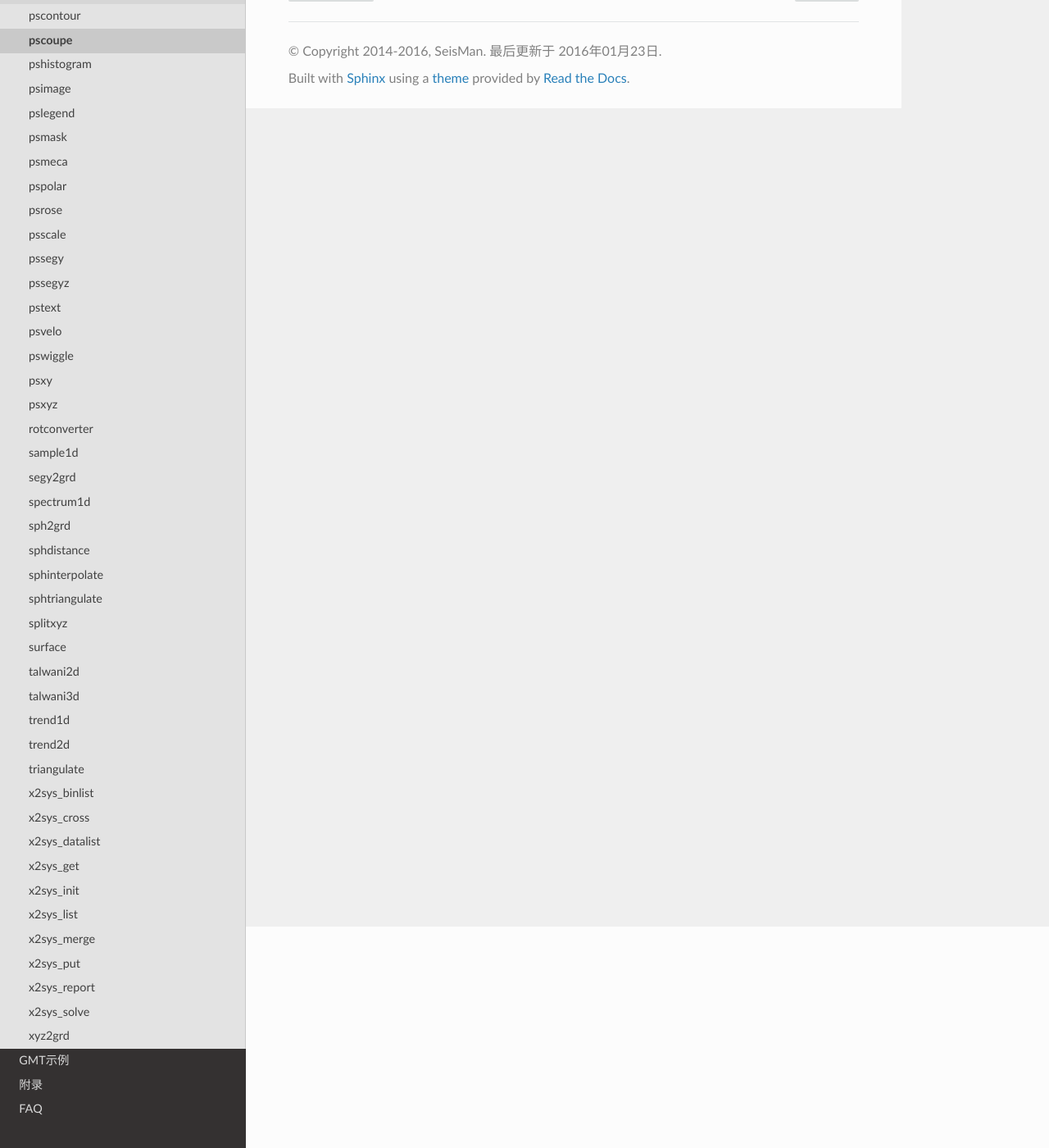
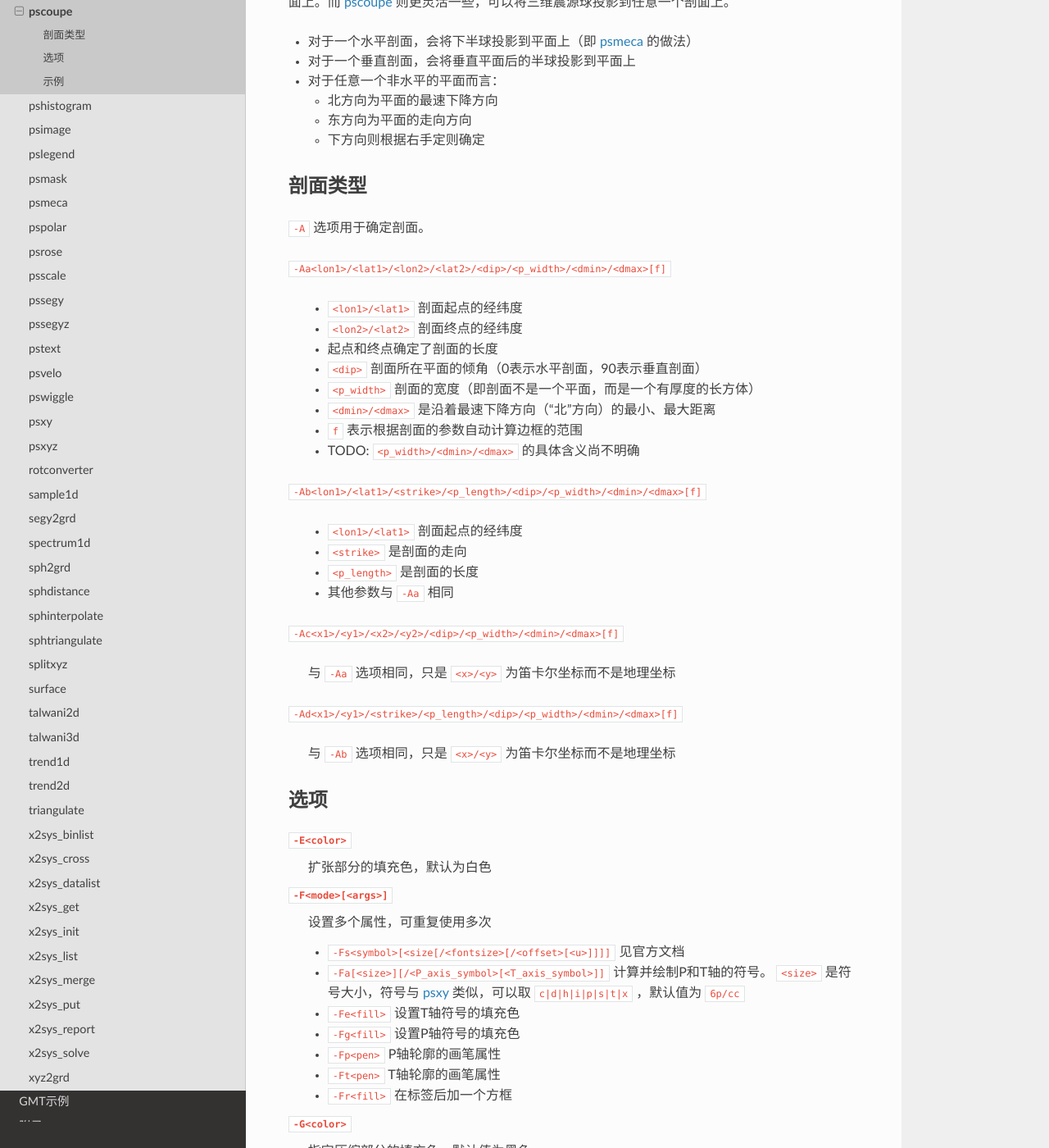
Before and after one commit to seisman/GMT5_Docs, a Sphinx documentation site: the page built from source/pscoupe.rst, in a window 1280 px wide and 1400 px high, scrolled down 270 px. Shown: the whole window at 82% size. Built offline with Sphinx 7.4.7 and the Read the Docs theme 2.0.0, drawn with Linux system fonts in a browser that asks for light colours; pages that are not in the unit, such as notebooks, are missing from menus; some of the changed text lies outside the part shown.

Commit message:
add pscoupe

```diff
--- a/source/pscoupe.rst
+++ b/source/pscoupe.rst
@@ -5,3 +5,115 @@
 
 - 官方文档： :ref:`gmt:pscoupe`
 - 简介：绘制震源机制解的剖面图
+
+:doc:`psmeca` 在绘制震源球时，本质上是取了一个水平剖面，并将三维震源球的下半球投影到该水平剖面上。而 :doc:`pscoupe` 则更灵活一些，可以将三维震源球投影到任意一个剖面上。
+
+- 对于一个水平剖面，会将下半球投影到平面上（即 :doc:`psmeca` 的做法）
+- 对于一个垂直剖面，会将垂直平面后的半球投影到平面上
+- 对于任意一个非水平的平面而言：
+
+  - 北方向为平面的最速下降方向
+  - 东方向为平面的走向方向
+  - 下方向则根据右手定则确定
+
+剖面类型
+--------
+
+``-A`` 选项用于确定剖面。
+
+``-Aa<lon1>/<lat1>/<lon2>/<lat2>/<dip>/<p_width>/<dmin>/<dmax>[f]``
+
+    - ``<lon1>/<lat1>`` 剖面起点的经纬度
+    - ``<lon2>/<lat2>`` 剖面终点的经纬度
+    - 起点和终点确定了剖面的长度
+    - ``<dip>`` 剖面所在平面的倾角（0表示水平剖面，90表示垂直剖面）
+    - ``<p_width>`` 剖面的宽度（即剖面不是一个平面，而是一个有厚度的长方体）
+    - ``<dmin>/<dmax>`` 是沿着最速下降方向（“北”方向）的最小、最大距离
+    - ``f`` 表示根据剖面的参数自动计算边框的范围
+    - TODO: ``<p_width>/<dmin>/<dmax>`` 的具体含义尚不明确
+
+``-Ab<lon1>/<lat1>/<strike>/<p_length>/<dip>/<p_width>/<dmin>/<dmax>[f]``
+
+    - ``<lon1>/<lat1>`` 剖面起点的经纬度
+    - ``<strike>`` 是剖面的走向
+    - ``<p_length>`` 是剖面的长度
+    - 其他参数与 ``-Aa`` 相同
+
+``-Ac<x1>/<y1>/<x2>/<y2>/<dip>/<p_width>/<dmin>/<dmax>[f]``
+
+    与 ``-Aa`` 选项相同，只是 ``<x>/<y>`` 为笛卡尔坐标而不是地理坐标
+
+``-Ad<x1>/<y1>/<strike>/<p_length>/<dip>/<p_width>/<dmin>/<dmax>[f]``
+
+    与 ``-Ab`` 选项相同，只是 ``<x>/<y>`` 为笛卡尔坐标而不是地理坐标
+
+选项
+----
+
+``-E<color>``
+    扩张部分的填充色，默认为白色
+
+``-F<mode>[<args>]``
+    设置多个属性，可重复使用多次
+
+    - ``-Fs<symbol>[<size[/<fontsize>[/<offset>[<u>]]]]`` 见官方文档
+    - ``-Fa[<size>][/<P_axis_symbol>[<T_axis_symbol>]]`` 计算并绘制P和T轴的符号。 ``<size>`` 是符号大小，符号与 :doc:`psxy` 类似，可以取 ``c|d|h|i|p|s|t|x`` ，默认值为 ``6p/cc``
+    - ``-Fe<fill>`` 设置T轴符号的填充色
+    - ``-Fg<fill>`` 设置P轴符号的填充色
+    - ``-Fp<pen>`` P轴轮廓的画笔属性
+    - ``-Ft<pen>`` T轴轮廓的画笔属性
+    - ``-Fr<fill>`` 在标签后加一个方框
+
+``-G<color>``
+    指定压缩部分的填充色，默认值为黑色
+
+``-L[<pen>]``
+    设置震源球外部轮廓的线条属性
+
+``-M``
+    所有震级使用相同的大小，具体大小由 ``-S`` 选项的 ``<scale>`` 参数决定。
+
+``-N``
+    地图区域外的震源球也要绘制，默认不绘制。
+
+``-Q``
+    默认会生成一些临时文件，其中包含了剖面和剖面上的震源机制的信息，使用该选项，则不会生成这些临时文件。
+
+``-T<num_of_planes][/<pen>]``
+    绘制断层平面。 ``<num_of_planes>`` 可以取：
+
+    - ``0`` 绘制两个断层面
+    - ``1`` 绘制第一个断层面
+    - ``2`` 绘制第二个断层面
+
+``-S``
+    选择震源机制解的格式。与 :doc:`psmeca` 中 ``-S`` 选项用法相同
+
+    唯一的不同在于，输入文件中 ``newX`` 和 ``newY`` 对该命令无效，这里加上 ``newX`` 和 ``newY`` 只是为了是的该命令可以使用与 :doc:`psmeca` 相同的输入文件。
+
+``-W<pen>``
+    设置断层边界的画笔属性
+
+``-Z<cpt>``
+    指定CPT文件，根据数据文件中第三列的值（即地震深度）确定震源球的压缩部分的颜色。
+
+示例
+----
+
+下面的示例展示了 ``-Aa`` 选项的用法，指定P1和P2为剖面的起点和终点，并展示了不同倾角时的震源球的效果。
+
+.. literalinclude:: ../scripts/pscoupe_ex1.sh
+   :language: bash
+
+.. figure:: /images/pscoupe_ex1.*
+   :alt: pscoupe example 1
+   :width: 600 px
+
+下面的示例将震源球投影到不同方位角的剖面上的效果：
+
+.. literalinclude:: ../scripts/pscoupe_ex2.sh
+   :language: bash
+
+.. figure:: /images/pscoupe_ex2.*
+   :alt: pscoupe example 2
+   :width: 600 px
```
Also changed, not shown: source/images/pscoupe_ex1.png (added), source/images/pscoupe_ex2.png (added), 4 other files.
